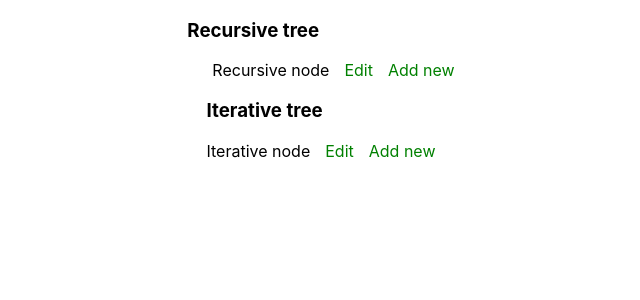
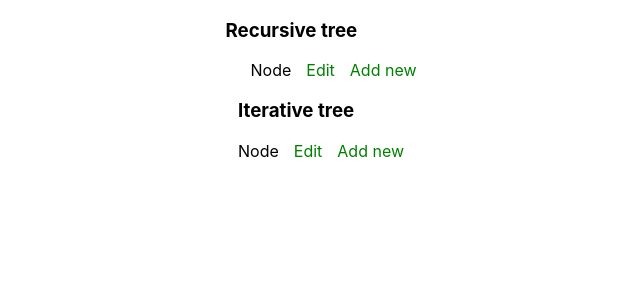
Before and after one commit to jmazionis/tree-renderer, a React (Create React App) app: page / in a window 1280 px wide. Shown: the top 300 px of the page, without its empty margins (319-959 px from the left). Built offline with nearby package versions, Linux system fonts and the light colour scheme.

Commit message:
final commit

```diff
--- a/src/App.css
+++ b/src/App.css
@@ -5,10 +5,6 @@
     align-items: center;
 }
 
-.tree-node {
-    padding-left: 25px;
-}
-
 .tree-node__control {
     padding-left: 15px;
     color: green;
--- a/src/App.tsx
+++ b/src/App.tsx
@@ -1,6 +1,6 @@
 import React, { Component } from 'react';
 import './App.css';
-import { TreeNode } from './RecursiveTree/TreeNode';
+import { RecursiveTreeNode } from './RecursiveTree/RecursiveTreeNode';
 import { IterativeTree } from './IterativeTree/IterativeTree';
 
 class App extends Component {
@@ -9,7 +9,7 @@ class App extends Component {
             <div className="app">
                 <div>
                     <h3>Recursive tree</h3>
-                    <TreeNode />
+                    <RecursiveTreeNode />
                 </div>
                 <div>
                     <h3>Iterative tree</h3>
--- a/src/IterativeTree/Category.ts
+++ b/src/IterativeTree/Category.ts
@@ -1,4 +1,5 @@
 export interface Category {
+    id: number;
     depth: number;
     contents: string;
 }
--- a/src/IterativeTree/IterativeNode.tsx
+++ b/src/IterativeTree/IterativeNode.tsx
@@ -1,18 +1,21 @@
 import * as React from 'react';
 import '../App.css';
 import { Category } from './Category';
+import {
+    DEFAULT_NODE_NAME,
+    DEFAULT_CATEGORY_LEVEL_OFFSET_PX
+} from '../constants';
 
 export interface IterativeNodeProps {
-    category: Category;
-    onCategoryAdded: () => void;
+    id: number;
+    depth: number;
+    onCategoryAdded: (categoryId: number) => void;
 }
 
 export interface IterativeNodeState {
     contents: string;
     isEditing: boolean;
 }
-
-const DEFAULT_NODE_NAME = 'Iterative node';
 
 export class IterativeNode extends React.PureComponent<
     IterativeNodeProps,
@@ -42,15 +45,19 @@ export class IterativeNode extends React.PureComponent<
     };
 
     handleAddClick = () => {
-        this.props.onCategoryAdded();
+        this.props.onCategoryAdded(this.props.id);
     };
 
     render() {
         const { isEditing, contents } = this.state;
-        const { category } = this.props;
+        const { id, depth } = this.props;
 
         return (
-            <div style={{ paddingLeft: `${25 * category.depth}` }}>
+            <div
+                style={{
+                    paddingLeft: `${DEFAULT_CATEGORY_LEVEL_OFFSET_PX * depth}`
+                }}
+            >
                 {isEditing ? (
                     <>
                         <input
@@ -77,17 +84,9 @@ export class IterativeNode extends React.PureComponent<
                     </>
                 )}
 
-                <a
-                    className="tree-node tree-node__control"
-                    onClick={this.handleAddClick}
-                >
+                <a className="tree-node__control" onClick={this.handleAddClick}>
                     Add new
                 </a>
-                {/* <div>
-                    {this.state.subNodes.map((_subNode, i) => {
-                        return <IterativeNode key={i} />;
-                    })}
-                </div> */}
             </div>
         );
     }
--- a/src/IterativeTree/IterativeTree.tsx
+++ b/src/IterativeTree/IterativeTree.tsx
@@ -1,8 +1,7 @@
 import * as React from 'react';
 import { IterativeNode } from './IterativeNode';
 import { Category } from './Category';
-
-const DEFAULT_NODE_NAME = 'Recursive node';
+import { DEFAULT_NODE_NAME } from '../constants';
 
 export interface IterativeTreeProps {}
 
@@ -20,18 +19,34 @@ export class IterativeTree extends React.PureComponent<
         this.state = {
             categories: [
                 {
-                    depth: 1,
+                    id: 1,
+                    depth: 0,
                     contents: DEFAULT_NODE_NAME
                 }
             ]
         };
     }
 
-    handleCategoryAdded = () => {
+    handleCategoryAdded = (targetCategoryId: number) => {
+        //TODO: find parent category, merge it to the list with slice & concat
+        //TODO: extract the merge to separate func
+        const targetCategoryIndex = this.state.categories.findIndex(
+            c => c.id === targetCategoryId
+        );
+        if (targetCategoryIndex < 0) {
+            return;
+        }
+
+        const targetCategory = this.state.categories[targetCategoryIndex];
+
         this.setState(prevState => ({
             categories: [
                 ...prevState.categories,
-                { depth: 1, contents: DEFAULT_NODE_NAME }
+                {
+                    id: prevState.categories.length + 1,
+                    depth: ++targetCategory.depth,
+                    contents: DEFAULT_NODE_NAME
+                }
             ]
         }));
     };
@@ -42,9 +57,10 @@ export class IterativeTree extends React.PureComponent<
                 {this.state.categories.map((category, i) => {
                     return (
                         <IterativeNode
+                            key={i}
                             onCategoryAdded={this.handleCategoryAdded}
-                            key={i}
-                            category={category}
+                            id={category.id}
+                            depth={category.depth}
                         />
                     );
                 })}
@@ -52,3 +68,11 @@ export class IterativeTree extends React.PureComponent<
         );
     }
 }
+
+const createCategory = (id: number, baseDepth: number): Category => {
+    return {
+        id: ++id,
+        depth: ++baseDepth,
+        contents: DEFAULT_NODE_NAME
+    };
+};
--- a/src/RecursiveTree/TreeNode.tsx
+++ b/src/RecursiveTree/RecursiveTreeNode.tsx
@@ -1,21 +1,23 @@
 import * as React from 'react';
 import '../App.css';
+import {
+    DEFAULT_NODE_NAME,
+    DEFAULT_CATEGORY_LEVEL_OFFSET_PX
+} from '../constants';
 
-export interface TreeNodeProps {}
+export interface RecursiveTreeNodeProps {}
 
-export interface TreeNodeState {
+export interface RecursiveTreeNodeState {
     isEditing: boolean;
     contents: string;
     subNodes: string[];
 }
 
-const DEFAULT_NODE_NAME = 'Recursive node';
-
-export class TreeNode extends React.PureComponent<
-    TreeNodeProps,
-    TreeNodeState
+export class RecursiveTreeNode extends React.PureComponent<
+    RecursiveTreeNodeProps,
+    RecursiveTreeNodeState
 > {
-    constructor(props: TreeNodeProps) {
+    constructor(props: RecursiveTreeNodeProps) {
         super(props);
 
         this.state = {
@@ -49,7 +51,7 @@ export class TreeNode extends React.PureComponent<
         const { contents, isEditing } = this.state;
 
         return (
-            <div className="tree-node">
+            <div style={{ paddingLeft: DEFAULT_CATEGORY_LEVEL_OFFSET_PX }}>
                 {isEditing ? (
                     <>
                         <input
@@ -76,15 +78,12 @@ export class TreeNode extends React.PureComponent<
                     </>
                 )}
 
-                <a
-                    className="tree-node tree-node__control"
-                    onClick={this.handleAddClick}
-                >
+                <a className="tree-node__control" onClick={this.handleAddClick}>
                     Add new
                 </a>
                 <div>
                     {this.state.subNodes.map((_subNode, i) => {
-                        return <TreeNode key={i} />;
+                        return <RecursiveTreeNode key={i} />;
                     })}
                 </div>
             </div>
--- /dev/null
+++ b/src/constants.ts
@@ -0,0 +1,2 @@
+export const DEFAULT_NODE_NAME = 'Node';
+export const DEFAULT_CATEGORY_LEVEL_OFFSET_PX = 25;
```
